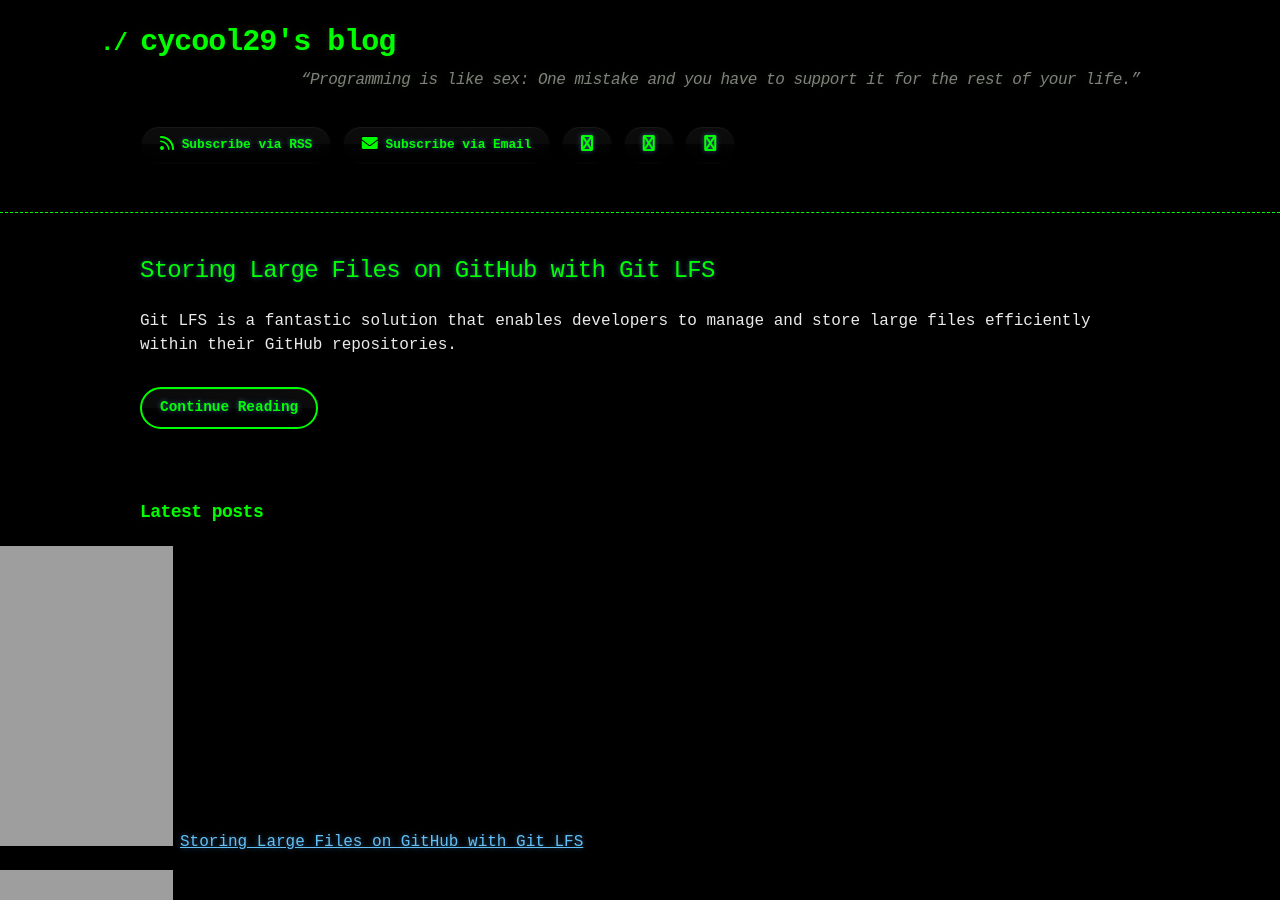
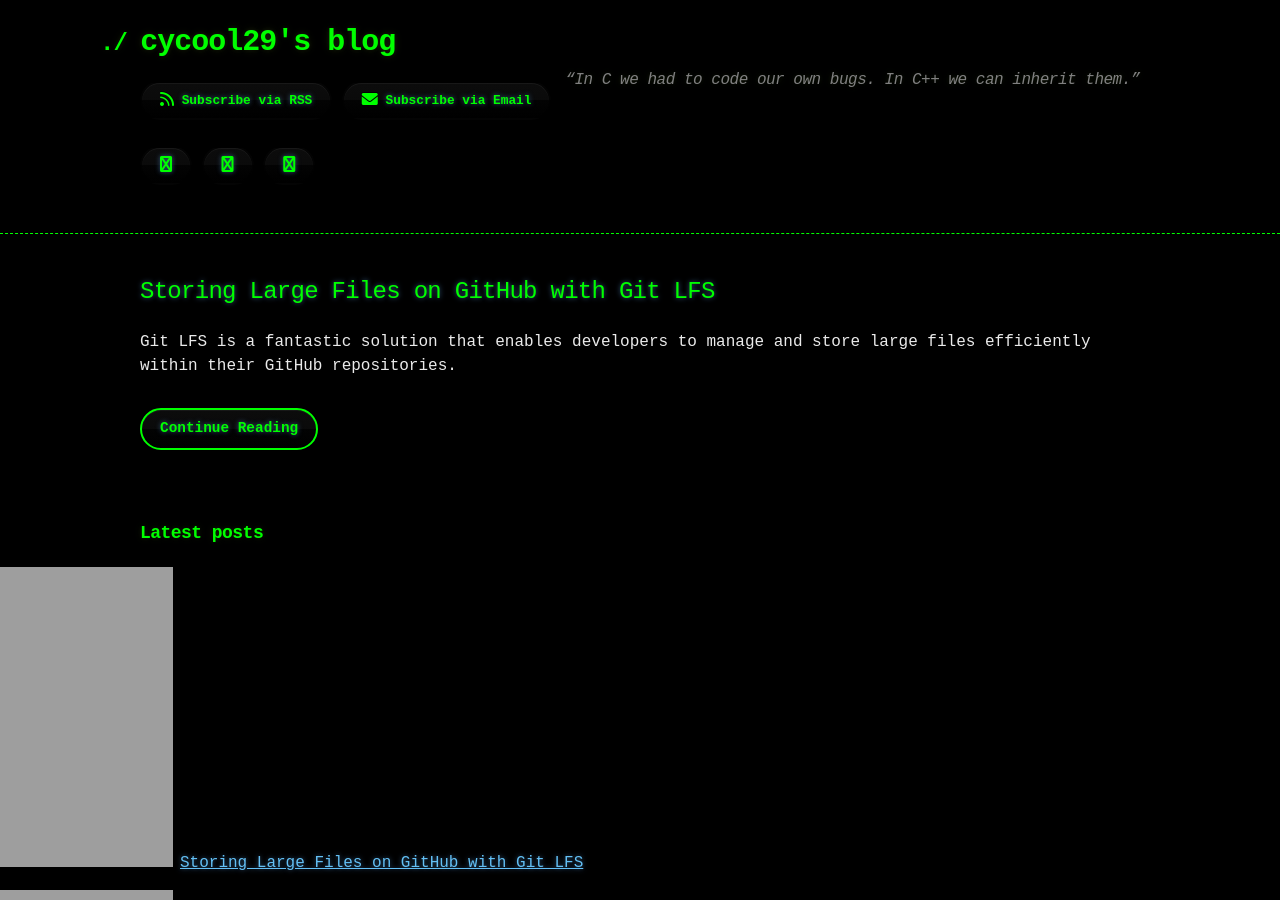
Before and after one commit to cycool29/cycool29.github.io, a Jekyll site: the page built from index.md, in a window 1280 px wide and 900 px high. Built offline with Jekyll 4.4.1, drawn with Linux system fonts in a browser that asks for light colours; a style sheet for code colours, icons or effects is not loaded.

Commit message:
Update quotes

```diff
--- a/_config.yml
+++ b/_config.yml
@@ -1,5 +1,5 @@
 title: cycool29's blog
-description: "“Programming is like sex: One mistake and you have to support it for the rest of your life.” "
+description: "“In C we had to code our own bugs. In C++ we can inherit them.” "
 bio: A high school student. Intermediate in Python, Git, Bash. Learning JavaScript. He/Him. "
 author: cycool29
 url: https://cycool29.github.io
```
